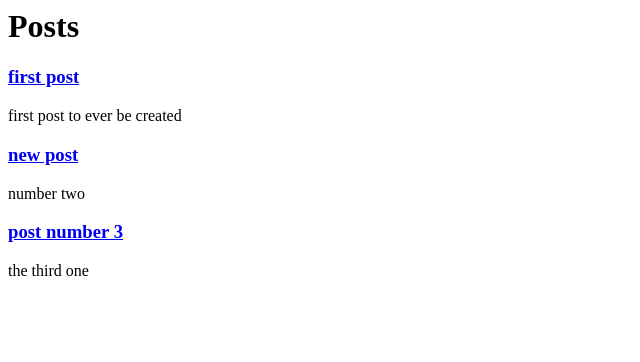
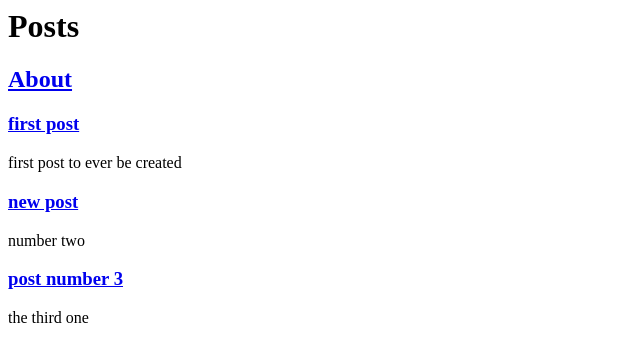
Before and after one commit to nadahkhaledd/practicing_django, a Django app: page / in a window 1280 px wide. Shown: the top 362 px of the page, without its empty margins (0-640 px from the left). Run offline with Django 4.2, Linux system fonts and the light colour scheme; data comes from the database, SQL or seed files in the repository.

Commit message:
created about page

```diff
--- /dev/null
+++ b/blog/templates/about.html
@@ -0,0 +1 @@
+<h1>About Page</h1>
--- a/blog/templates/page.html
+++ b/blog/templates/page.html
@@ -1,4 +1,5 @@
 <h1>Posts</h1>
+<h2><a href="/about">About</a></h2>
 {%for post in posts%}
 <div>
     <h3><a href="/post/{{post.URLSlug}}">{{post.title}}</a></h3>
--- a/blog/views.py
+++ b/blog/views.py
@@ -12,3 +12,6 @@ def post(request, URLSlug):
     return render(request, 'post.html', {
         'post': get_object_or_404(Post, URLSlug=URLSlug)
     })
+
+def about(request):
+    return render(request, 'about.html', )
--- a/pydjango/urls.py
+++ b/pydjango/urls.py
@@ -19,6 +19,7 @@ from blog import views as blog_views
 
 urlpatterns = [
     path(r'post/<slug:URLSlug>', blog_views.post),
+    path('about/', blog_views.about),
     path('', blog_views.index),
     path('admin/', admin.site.urls),
 ]
```
